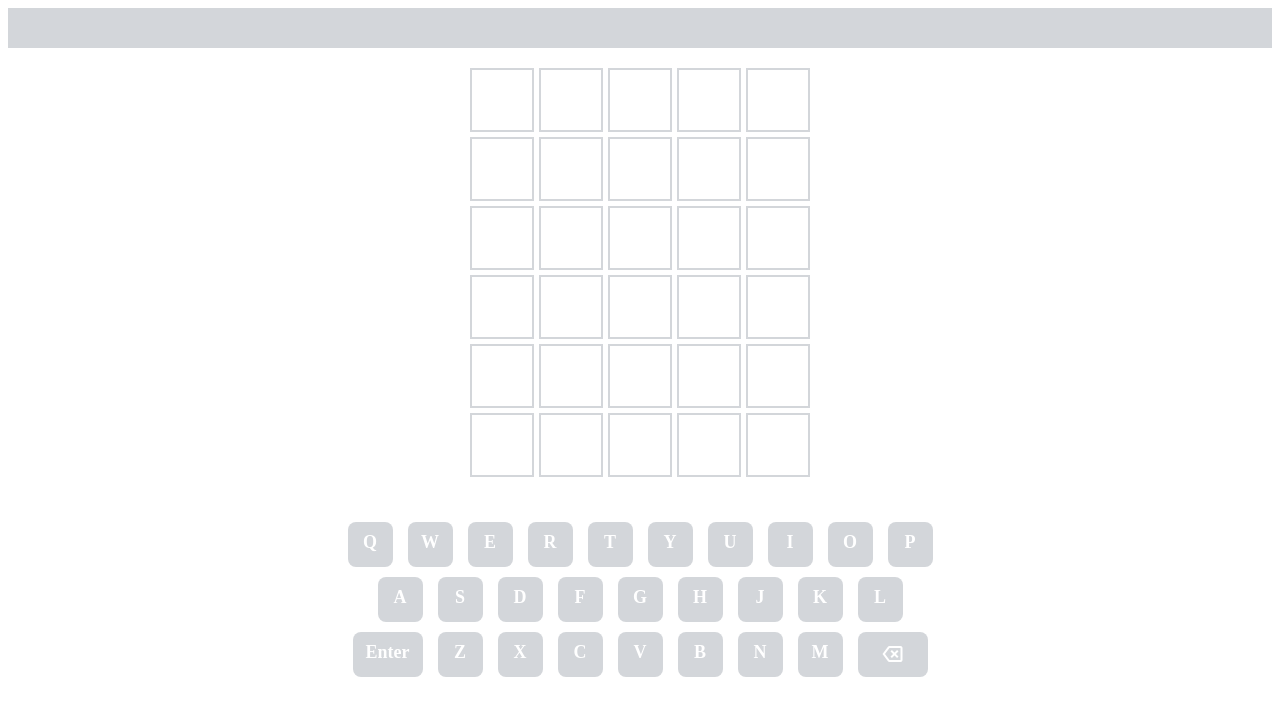
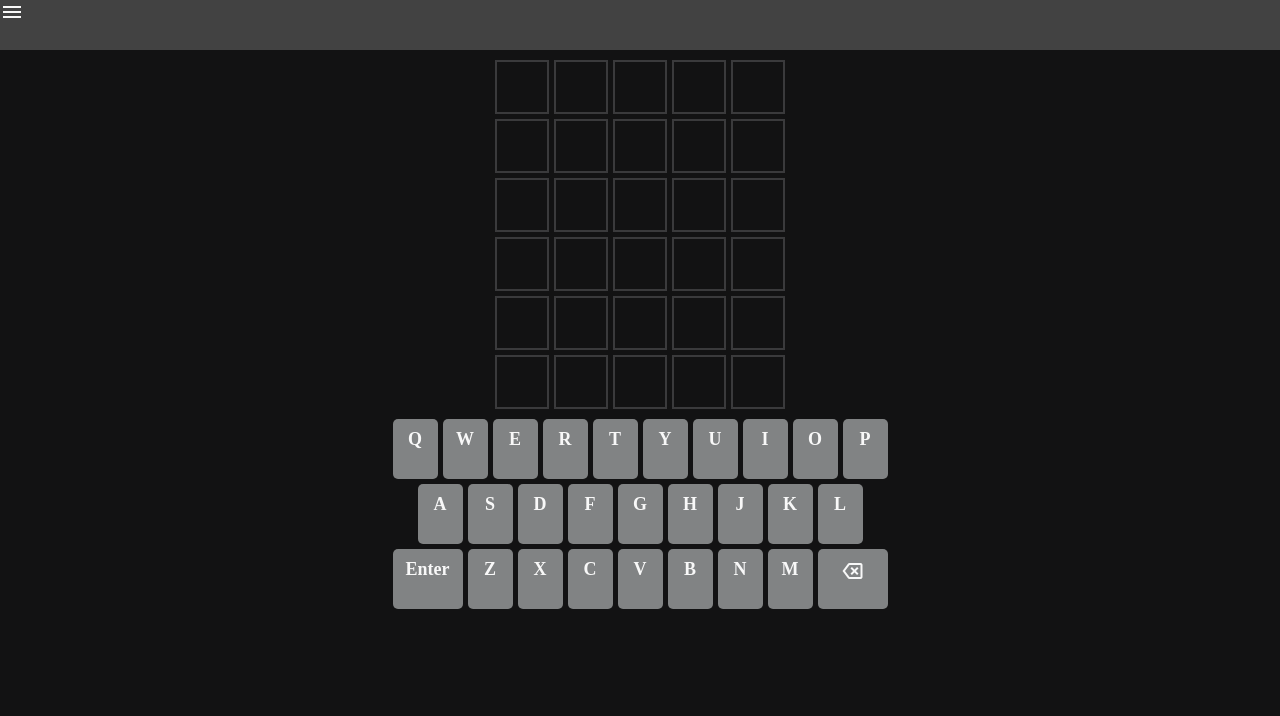
Before and after one commit to el-nada/nyt_game, a Python web app: template templates/wordle.html in a window 1280 px wide. Shown: the top 716 px of the page. Run offline with Jinja, Linux system fonts and the light colour scheme; the template is opened without the code that fills it, so the values that code supplies are empty.

Commit message:
fixed colors and style of the page

```diff
--- a/static/style.css
+++ b/static/style.css
@@ -1,6 +1,13 @@
+body {
+    background-color: rgb(18,18,19);
+    margin: 0;
+    color: rgb(86,87,88);
+    color: rgb(248,248,248);
+}
+
 .menu{
-    height: 40px;
-    background-color: #d3d6da;
+    height: 50px;
+    background-color: rgb(66,66,66);
 }
 .header{
     text-align: center;
@@ -9,7 +16,7 @@
     display: flex;
     flex-direction: column;
     gap: 5px;
-    padding: 20px;
+    padding: 10px;
 }
 
 .row {
@@ -19,9 +26,9 @@
 }
 
 .tile {
-    width: 60px;
-    height: 60px;
-    border: 2px solid #d3d6da;
+    width: 50px;
+    height: 50px;
+    border: 2px solid rgb(58, 58, 60);
     font-size: 32px;
     font-weight: bold;
     display: flex;
@@ -32,22 +39,19 @@
 
 .key{
     width: 25px;
-    height: 25px;
+    height: 40px;
     font-size: 18px;
-    color: white;
     font-weight: bold;
     text-align: center;
-    background-color: #d3d6da;
-    border-radius: 8px;
-    margin: 5px;
+    justify-content: center;
+    background-color: rgb(129, 131, 132);
+    border-radius: 5px;
     padding: 10px;
+    margin-bottom: 5px;
 }
+
+
 
 .largekey{
     width: 50px;
 }
-
-
-.keyboard{
-    padding: 20px;
-}
--- a/templates/wordle.html
+++ b/templates/wordle.html
@@ -8,7 +8,9 @@
 <body>
   <header>
     <div class="menu">
-
+      <span class="material-symbols-outlined">
+        menu
+        </span>
     </div>
   </header>
 
```
